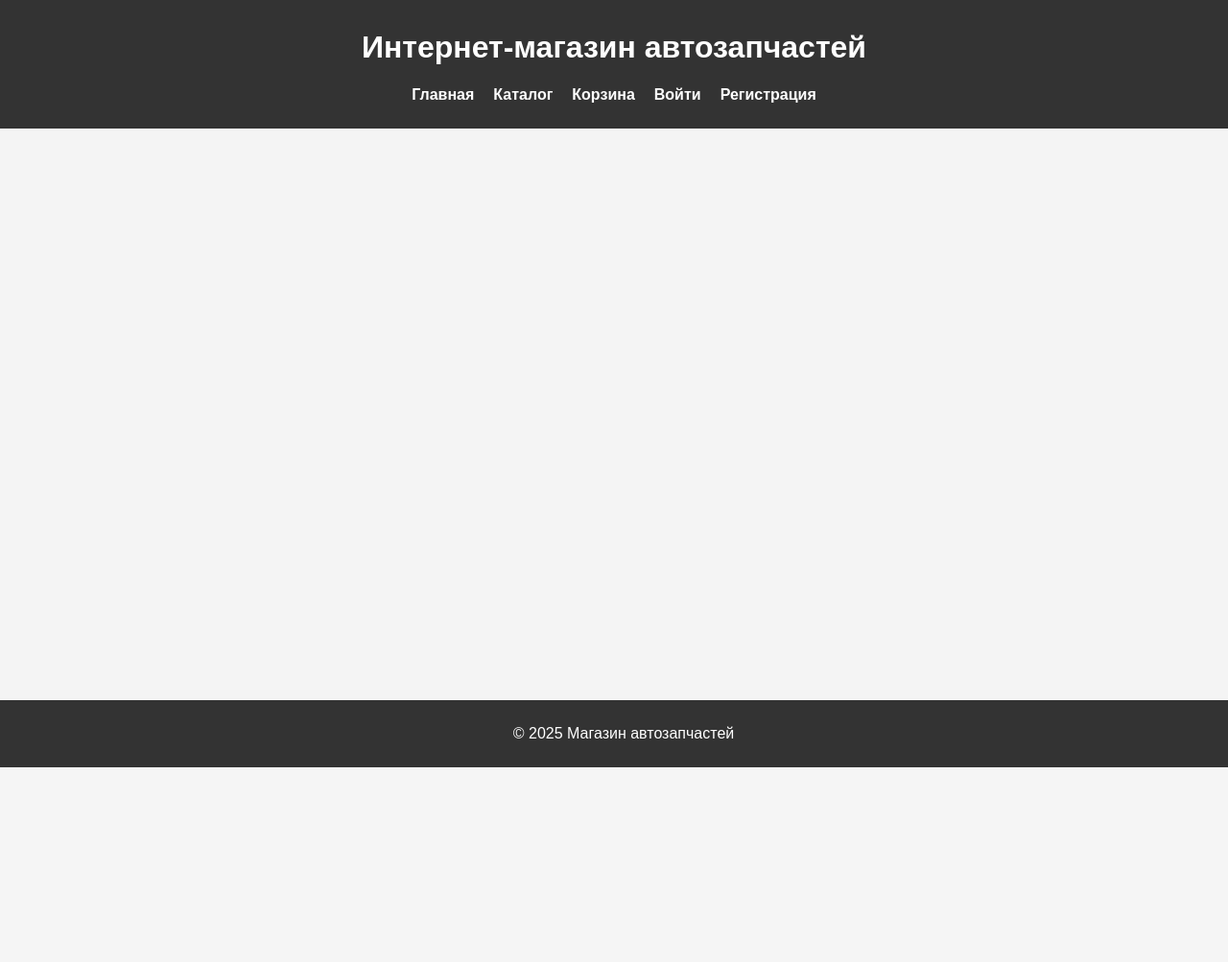
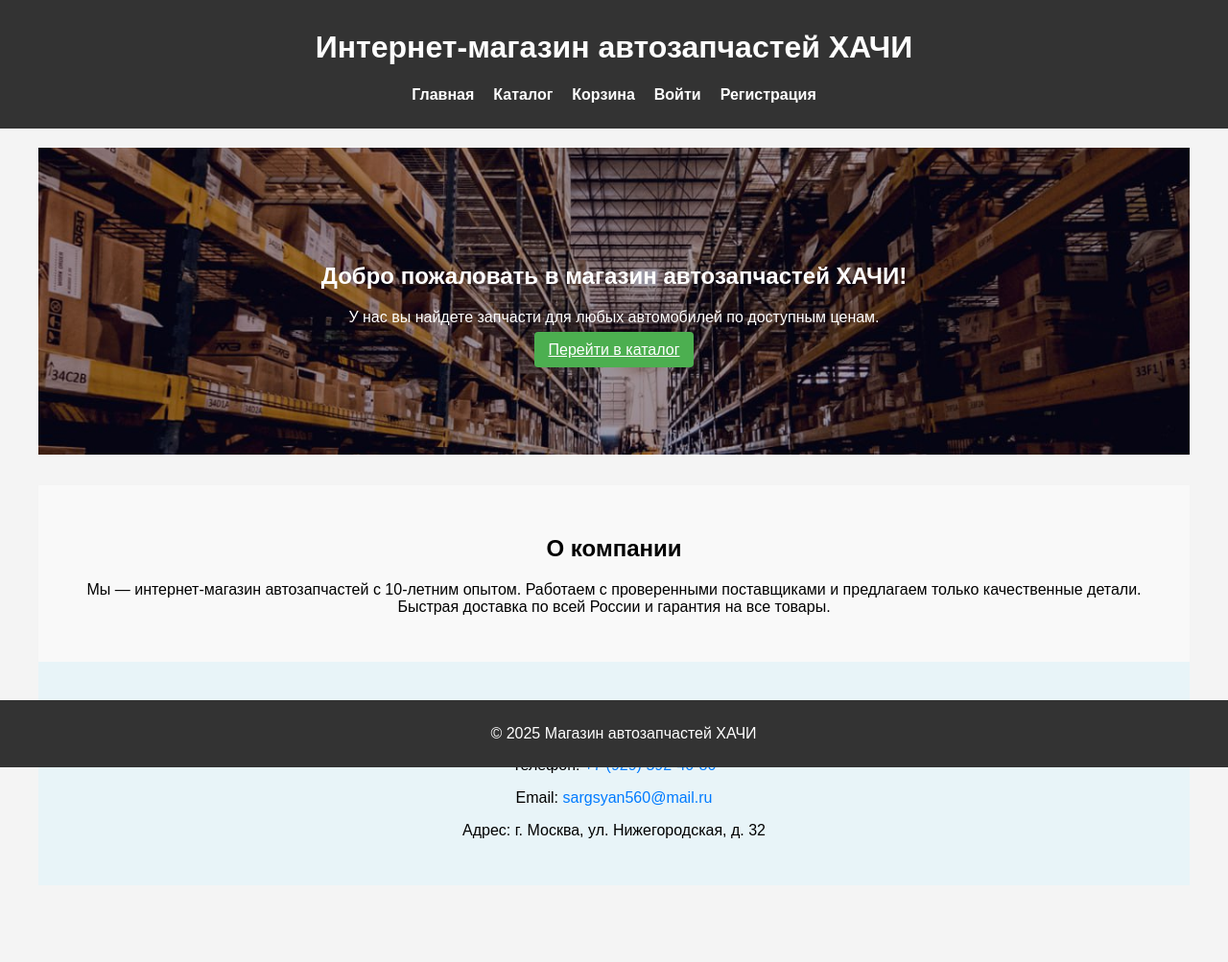
Before and after one commit to MAWBBT/Coursach, a Flask app: page / in a window 1280 px wide. Shown: the whole page at 96% size. Before the commit the page ends 800 px from the top, so only its background shows below. Run offline with Flask 3, Linux system fonts and the light colour scheme; data comes from the database, SQL or seed files in the repository; both versions use the stored data as it was after the commit.

Commit message:
Сайт почти готов

```diff
--- a/app.py
+++ b/app.py
@@ -1,10 +1,19 @@
 from flask import Flask, render_template, request, redirect, url_for, flash, session
 import sqlite3
+import os
 from werkzeug.security import generate_password_hash, check_password_hash
+from werkzeug.utils import secure_filename
 import traceback
 
 app = Flask(__name__)
 app.secret_key = 'your_secret_key'  # Секретный ключ для работы с Flask
+
+UPLOAD_FOLDER = 'static/images/products'  # Папка для хранения изображений
+ALLOWED_EXTENSIONS = {'png', 'jpg', 'jpeg', 'gif'}
+def allowed_file(filename):
+    return '.' in filename and \
+           filename.rsplit('.', 1)[1].lower() in ALLOWED_EXTENSIONS
+app.config['UPLOAD_FOLDER'] = UPLOAD_FOLDER
 
 # Настройка подключения к базе данных SQLite
 DATABASE = 'auto_parts_store.db'
@@ -17,7 +26,18 @@ def get_db_connection():
 # Главная страница
 @app.route('/')
 def home():
-    return render_template('index.html')
+    conn = get_db_connection()
+    categories = conn.execute("SELECT * FROM Categories LIMIT 6").fetchall()
+    conn.close()
+    user = None
+    if 'user_id' in session:
+        conn = get_db_connection()
+        user = conn.execute(
+            "SELECT Login FROM Users WHERE UserID = ?", (session['user_id'],)
+        ).fetchone()
+        conn.close()
+
+    return render_template('index.html', categories=categories, user=user)
 
 # Страница регистрации
 @app.route('/register', methods=['GET', 'POST'])
@@ -210,9 +230,10 @@ def login():
 @app.route('/catalog')
 def catalog():
     conn = get_db_connection()
-    products = conn.execute("SELECT ProductID, ProductName, Price, StockQuantity FROM Products").fetchall()
+    categories = conn.execute("SELECT * FROM Categories").fetchall()
+    products = conn.execute("SELECT * FROM Products").fetchall()
     conn.close()
-    return render_template('catalog.html', products=products)
+    return render_template('catalog.html', products=products, categories=categories)
 
 @app.route('/catalog/<int:category_id>')
 def catalog_by_category(category_id):
@@ -246,6 +267,39 @@ def edit_category(category_id):
             conn.close()
 
     return redirect(url_for('admin_panel'))
+
+@app.route('/delete_order/<int:order_id>', methods=['POST'])
+def delete_order(order_id):
+    if 'user_id' not in session:
+        flash('Для удаления заказа необходимо войти в систему.', 'error')
+        return redirect(url_for('login'))
+
+    try:
+        conn = get_db_connection()
+        cursor = conn.cursor()
+
+        # Проверка, принадлежит ли заказ текущему пользователю
+        order = conn.execute(
+            "SELECT * FROM Orders WHERE OrderID = ? AND UserID = ?",
+            (order_id, session['user_id'])
+        ).fetchone()
+
+        if not order:
+            flash('Заказ не найден или доступ запрещен!', 'error')
+            return redirect(url_for('orders'))
+
+        # Удаление элементов заказа из OrderItems
+        conn.execute("DELETE FROM OrderItems WHERE OrderID = ?", (order_id,))
+        # Удаление самого заказа
+        conn.execute("DELETE FROM Orders WHERE OrderID = ?", (order_id,))
+        conn.commit()
+        flash('Заказ успешно удален!', 'success')
+    except Exception as e:
+        flash(f'Ошибка при удалении заказа: {e}', 'error')
+    finally:
+        conn.close()
+
+    return redirect(url_for('orders'))
 
 @app.route('/delete_category/<int:category_id>', methods=['POST'])
 def delete_category(category_id):
@@ -552,54 +606,11 @@ def delete_user(user_id):
 # Добавление нового товара
 @app.route('/add_product', methods=['POST'])
 def add_product():
-    # Проверка роли пользователя
     if session.get('role') != 'admin':
         flash('Доступ запрещен!', 'error')
         return redirect(url_for('home'))
 
-    product_name = request.form['product_name']
-    price = request.form['price']
-    category_id = request.form['category_id']
-    manufacturer = request.form['manufacturer']
-    stock_quantity = request.form['stock_quantity']
-    compatibility = request.form['compatibility']
-    description = request.form['description']
-
     try:
-        conn = get_db_connection()
-        cursor = conn.cursor()
-        cursor.execute(
-            "INSERT INTO Products (ProductName, Price, CategoryID, Manufacturer, StockQuantity, Compatibility, Description) "
-            "VALUES (?, ?, ?, ?, ?, ?, ?)",
-            (product_name, price, category_id, manufacturer, stock_quantity, compatibility, description)
-        )
-        conn.commit()
-        flash('Товар успешно добавлен!', 'success')
-    except sqlite3.Error as e:
-        flash(f'Ошибка базы данных: {e}', 'error')
-    finally:
-        if conn:
-            conn.close()
-
-    return redirect(url_for('admin_panel'))
-
-# Редактирование товара
-@app.route('/edit_product/<int:product_id>', methods=['GET', 'POST'])
-def edit_product(product_id):
-    # Проверка роли пользователя
-    if session.get('role') != 'admin':
-        flash('Доступ запрещен!', 'error')
-        return redirect(url_for('home'))
-
-    conn = get_db_connection()
-    product = conn.execute("SELECT * FROM Products WHERE ProductID = ?", (product_id,)).fetchone()
-
-    if not product:
-        flash('Товар не найден!', 'error')
-        return redirect(url_for('admin_panel'))
-
-    if request.method == 'POST':
-        # Получение данных из формы
         product_name = request.form['product_name']
         price = request.form['price']
         category_id = request.form['category_id']
@@ -607,31 +618,92 @@ def edit_product(product_id):
         stock_quantity = request.form['stock_quantity']
         compatibility = request.form['compatibility']
         description = request.form['description']
+        image = request.files.get('image')  # Получаем файл изображения
 
-        try:
-            # Обновление данных о товаре
+        # Сохранение изображения
+        filename = None
+        if image and allowed_file(image.filename):
+            filename = secure_filename(image.filename)
+            image.save(os.path.join(app.config['UPLOAD_FOLDER'], filename))
+
+        conn = get_db_connection()
+        conn.execute(
+            """
+            INSERT INTO Products
+            (ProductName, Price, CategoryID, Manufacturer, StockQuantity, Compatibility, Description, Image)
+            VALUES (?, ?, ?, ?, ?, ?, ?, ?)
+            """,
+            (product_name, price, category_id, manufacturer, stock_quantity, compatibility, description, filename)
+        )
+        conn.commit()
+        flash('Товар успешно добавлен!', 'success')
+    except Exception as e:
+        flash(f'Ошибка: {e}', 'error')
+    finally:
+        conn.close()
+
+    return redirect(url_for('admin_panel'))
+
+# Редактирование товара
+@app.route('/edit_product/<int:product_id>', methods=['GET', 'POST'])
+def edit_product(product_id):
+    # Проверка прав доступа
+    if session.get('role') != 'admin':
+        flash('Доступ запрещен!', 'error')
+        return redirect(url_for('home'))
+
+    try:
+        conn = get_db_connection()
+        product = conn.execute(
+            "SELECT * FROM Products WHERE ProductID = ?", (product_id,)
+        ).fetchone()
+
+        if not product:
+            flash('Товар не найден!', 'error')
+            return redirect(url_for('admin_panel'))
+
+        if request.method == 'POST':
+            # Обработка данных формы (POST)
+            product_name = request.form['product_name']
+            price = request.form['price']
+            category_id = request.form['category_id']
+            manufacturer = request.form['manufacturer']
+            stock_quantity = request.form['stock_quantity']
+            compatibility = request.form['compatibility']
+            description = request.form['description']
+            image = request.files.get('image')
+
+            # Логика сохранения нового изображения (если загружено)
+            filename = product['Image']  # По умолчанию оставляем старое изображение
+            if image and allowed_file(image.filename):
+                filename = secure_filename(image.filename)
+                image.save(os.path.join(app.config['UPLOAD_FOLDER'], filename))
+
+            # Обновление данных товара в базе данных
             conn.execute(
                 """
                 UPDATE Products
                 SET ProductName = ?, Price = ?, CategoryID = ?, Manufacturer = ?,
-                    StockQuantity = ?, Compatibility = ?, Description = ?
+                    StockQuantity = ?, Compatibility = ?, Description = ?, Image = ?
                 WHERE ProductID = ?
                 """,
-                (product_name, price, category_id, manufacturer, stock_quantity, compatibility, description, product_id)
+                (product_name, price, category_id, manufacturer, stock_quantity,
+                 compatibility, description, filename, product_id)
             )
             conn.commit()
+
             flash('Товар успешно обновлен!', 'success')
             return redirect(url_for('admin_panel'))
-        except sqlite3.Error as e:
-            flash(f'Ошибка базы данных: {e}', 'error')
-        finally:
-            conn.close()
 
-    # Получение списка категорий для выпадающего списка
-    categories = conn.execute("SELECT * FROM Categories").fetchall()
-    conn.close()
+        # Для GET-запроса: отображение формы редактирования
+        categories = conn.execute("SELECT * FROM Categories").fetchall()
+        conn.close()
 
-    return render_template('edit_product.html', product=product, categories=categories)
+        return render_template('edit_product.html', product=product, categories=categories)
+
+    except Exception as e:
+        flash(f'Ошибка: {e}', 'error')
+        return redirect(url_for('admin_panel'))
 
 @app.route('/add_category', methods=['POST'])
 def add_category():
--- a/create_db.py
+++ b/create_db.py
@@ -34,6 +34,7 @@ def create_database_and_tables():
                 Manufacturer TEXT,
                 StockQuantity INTEGER DEFAULT 0,
                 Compatibility TEXT,
+                Image TEXT,
                 FOREIGN KEY (CategoryID) REFERENCES Categories(CategoryID)
             )
             """,
--- a/static/styles.css
+++ b/static/styles.css
@@ -21,6 +21,19 @@ button {
     border: none;
     border-radius: 4px;
     cursor: pointer;
+}
+
+.cta-btn {
+    background-color: #4CAF50;
+    color: white;
+    padding: 10px 15px;
+    border: none;
+    border-radius: 4px;
+    cursor: pointer;
+}
+
+.cta-btn:hover {
+    background-color: #45a049;
 }
 
 .color1
@@ -88,6 +101,7 @@ nav a {
 main {
     padding: 20px;
     max-width: 1200px; /* Ограничение ширины контента */
+    padding-bottom: 80px;
     margin: 0 auto; /* Центрирование контента */
     overflow-y: auto; /* Прокрутка внутри main, если контент выходит за рамки */
 }
@@ -129,6 +143,14 @@ footer {
         display: flex;
         flex-direction: column;
         gap: 10px;
+    }
+
+    .product-image {
+        width: 100%;
+        height: 200px;
+        object-fit: cover;
+        border-radius: 8px;
+        margin-bottom: 10px;
     }
 
     .cart-items ul {
@@ -220,8 +242,6 @@ footer {
     border: 1px solid #ddd;
     border-radius: 5px;
     box-shadow: 0 2px 4px rgba(0, 0, 0, 0.1);
-    overflow-y: auto; /* Прокрутка внутри блока административной панели */
-    max-height: 600px; /* Ограничение высоты блока */
 }
 
 .admin-sections table {
@@ -246,7 +266,7 @@ form {
 }
 
 form input, form select, form textarea {
-    width: 100%;
+    width: 95%;
     padding: 8px;
     margin-top: 5px;
     margin-bottom: 10px;
@@ -329,9 +349,11 @@ form input, form select, form textarea {
 }
 
 .product-image {
-    max-width: 100%;
-    height: auto;
-    border-radius: 8px;
+    max-width: 200px; /* Максимальная ширина изображения */
+    max-height: 200px; /* Максимальная высота изображения */
+    object-fit: cover; /* Сохраняет пропорции изображения */
+    border-radius: 8px; /* Округлённые углы */
+    margin-bottom: 10px; /* Отступ снизу */
 }
 
 .product-card h3 {
@@ -375,8 +397,53 @@ form input, form select, form textarea {
 }
 
 input[type="number"] {
-    width: 60px;
+    width: 80px;
     padding: 5px;
     border: 1px solid #ccc;
     border-radius: 4px;
 }
+
+.welcome-section {
+    background: url('../static/images/hero-bg.jpg') no-repeat center center/cover;
+    color: white;
+    text-align: center;
+    padding: 100px 20px;
+    margin-bottom: 2rem;
+}
+
+/* Описание компании */
+.about-section {
+    padding: 2rem;
+    background-color: #f9f9f9;
+    text-align: center;
+}
+
+/* Контакты */
+.contacts-section {
+    padding: 2rem;
+    background-color: #e8f4f8;
+    text-align: center;
+}
+
+.contact-info a {
+    color: #007bff;
+    text-decoration: none;
+}
+
+.contact-info a:hover {
+    text-decoration: underline;
+}
+
+.delete-order-btn {
+    background-color: #dc3545; /* Красный цвет для кнопки удаления */
+    color: white;
+    padding: 0.5rem 1rem;
+    border: none;
+    border-radius: 4px;
+    cursor: pointer;
+    transition: background-color 0.3s ease;
+}
+
+.delete-order-btn:hover {
+    background-color: #c82333;
+}
--- a/templates/index.html
+++ b/templates/index.html
@@ -8,7 +8,7 @@
 </head>
 <body>
     <header>
-        <h1>Интернет-магазин автозапчастей</h1>
+        <h1>Интернет-магазин автозапчастей ХАЧИ</h1>
         <nav>
             <ul>
                 <li><a href="{{ url_for('home') }}">Главная</a></li>
@@ -45,11 +45,42 @@
         {% endwith %}
 
         {% block content %}
+        <!-- Приветствие -->
+<section class="welcome-section">
+    <div class="welcome-content">
+        {% if user %}
+            <h1>Добро пожаловать, {{ user.Login }}!</h1>
+        {% else %}
+            <h1>Добро пожаловать в магазин автозапчастей ХАЧИ!</h1>
+        {% endif %}
+        <p>У нас вы найдете запчасти для любых автомобилей по доступным ценам.</p>
+        <a href="{{ url_for('catalog') }}" class="cta-btn">Перейти в каталог</a>
+    </div>
+</section>
+
+<!-- Описание компании -->
+<section class="about-section">
+    <h2>О компании</h2>
+    <p>
+        Мы — интернет-магазин автозапчастей с 10-летним опытом.
+        Работаем с проверенными поставщиками и предлагаем только качественные детали.
+        Быстрая доставка по всей России и гарантия на все товары.
+    </p>
+</section>
+
+<!-- Контакты -->
+<section class="contacts-section">
+    <h2>Контакты</h2>
+    <div class="contact-info">
+        <p>Телефон: <a href="tel:+79295924080">+7 (929) 592-40-80</a></p>
+        <p>Email: <a href="mailto:sargsyan560@mail.ru">sargsyan560@mail.ru</a></p>
+        <p>Адрес: г. Москва, ул. Нижегородская, д. 32</p>
+    </div>
+</section>
         {% endblock %}
     </main>
-
     <footer>
-        <p>&copy; 2025 Магазин автозапчастей</p>
+        <p>&copy; 2025 Магазин автозапчастей ХАЧИ</p>
     </footer>
 </body>
 </html>
--- a/templates/orders.html
+++ b/templates/orders.html
@@ -35,6 +35,10 @@
                     {% endfor %}
                 </tbody>
             </table>
+            <form action="{{ url_for('delete_order', order_id=order.OrderID) }}" method="POST"
+                  onsubmit="return confirm('Вы уверены, что хотите удалить этот заказ?');">
+                <button type="submit" class="delete-order-btn">Удалить заказ</button>
+            </form>
         </div>
         {% endfor %}
     </div>
```
Also changed, not shown: templates/admin_panel.html (+20 -17 lines), templates/catalog.html (+6 -11 lines), templates/edit_product.html (+27 -18 lines), auto_parts_store.db, static/images/hero-bg.jpg (added), static/images/products/amort.jpg (added), static/images/products/disk.jpg (added), static/images/products/turbo.png (added).
